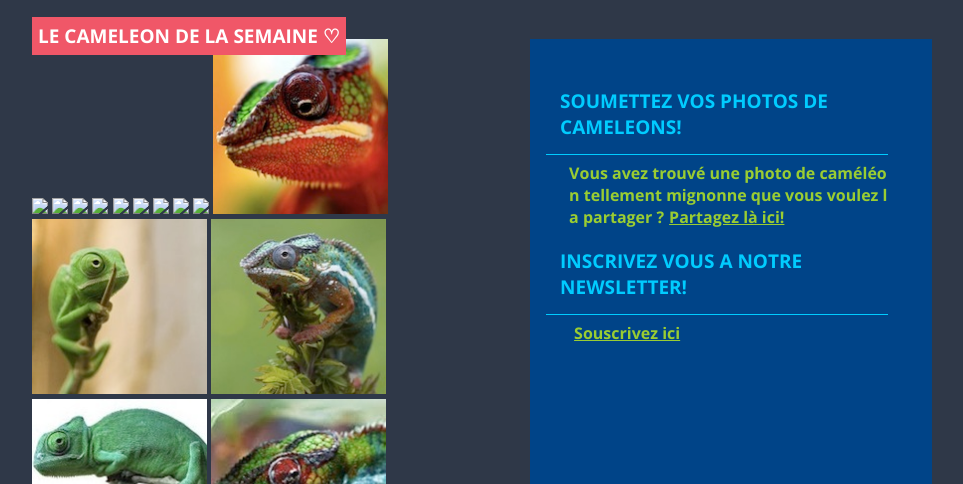
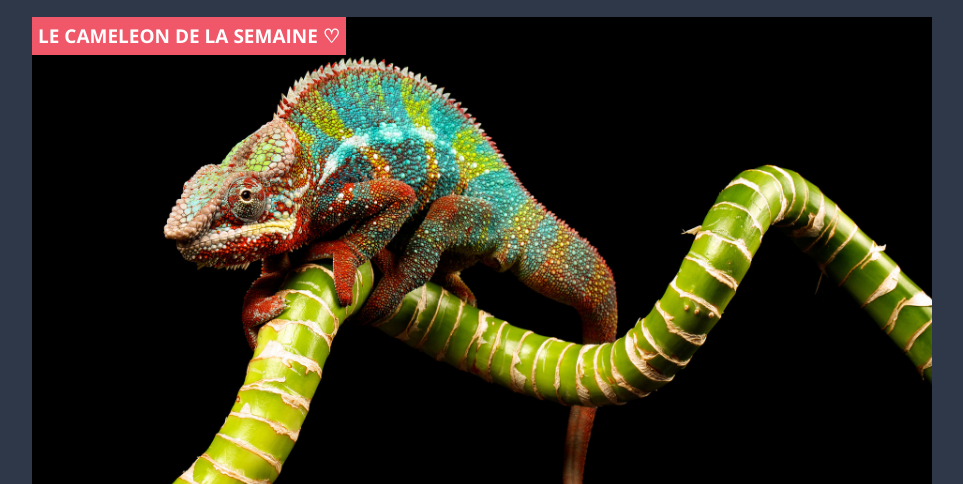
Before and after one commit to SofyanZa/HTML-CSS3, a plain HTML site: page index.html in a window 1280 px wide. Shown: the part 316-800 px from the top of the page, without its empty margins (288-1251 px from the left). Drawn offline with nearby package versions, Linux system fonts and the light colour scheme; files that its build step writes are made by us from their sources.

Commit message:
rectifications

```diff
--- a/index.html
+++ b/index.html
@@ -5,8 +5,8 @@
     <title>Caméléon</title>
     <link href="https://fonts.googleapis.com/css?family=Open+Sans:700" rel="stylesheet">
     <link rel="icon" href="../images/favicon.ico">
-    <link rel="stylesheet" href="../s01-e06-challenge-cameleons-SofyanZa/reboot.css">
-    <link rel="stylesheet" href="../s01-e06-challenge-cameleons-SofyanZa/style.css">
+    <link rel="stylesheet" href="../3/reboot.css">
+    <link rel="stylesheet" href="../3/style.css">
 </head>
 <body>
     <div id="main-page">
@@ -29,18 +29,18 @@
         améliore la productivité et diminue le stress. Essayez !
         </p>
         <p id="title-photo">LE CAMELEON DE LA SEMAINE &#9825;</p>
-        <img id="cameleon-big" src="../s01-e06-challenge-cameleons-SofyanZa/images/cameleon-big.jpg">
+        <img id="cameleon-big" src="images/cameleon-big.jpg">
         <section class="flex">
                 <section class="photos">
-                    <img id="cameleon01" src="../s01-e06-challenge-cameleons-SofyanZa/images/cameleon01.jpg">
-                    <img src="../s01-e06-challenge-cameleons-SofyanZa/images/cameleon02.jpg">
-                    <img src="../s01-e06-challenge-cameleons-SofyanZa/images/cameleon03.jpg">
-                    <img src="../s01-e06-challenge-cameleons-SofyanZa/images/cameleon04.jpg">
-                    <img src="../s01-e06-challenge-cameleons-SofyanZa/images/cameleon05.jpg">
-                    <img src="../s01-e06-challenge-cameleons-SofyanZa/images/cameleon06.jpg">
-                    <img src="../s01-e06-challenge-cameleons-SofyanZa/images/cameleon07.jpg">
-                    <img src="../s01-e06-challenge-cameleons-SofyanZa/images/cameleon08.jpg">
-                    <img src="../s01-e06-challenge-cameleons-SofyanZa/images/cameleon09.jpg">
+                    <img id="cameleon01" src="images/cameleon01.jpg">
+                    <img src="images/cameleon02.jpg">
+                    <img src="images/cameleon03.jpg">
+                    <img src="images/cameleon04.jpg">
+                    <img src="images/cameleon05.jpg">
+                    <img src="images/cameleon06.jpg">
+                    <img src="images/cameleon07.jpg">
+                    <img src="images/cameleon08.jpg">
+                    <img src="images/cameleon09.jpg">
                     <img src="images/cameleon10.jpg">
                     <img src="images/cameleon11.jpg">
                     <img src="images/cameleon12.jpg">
```
